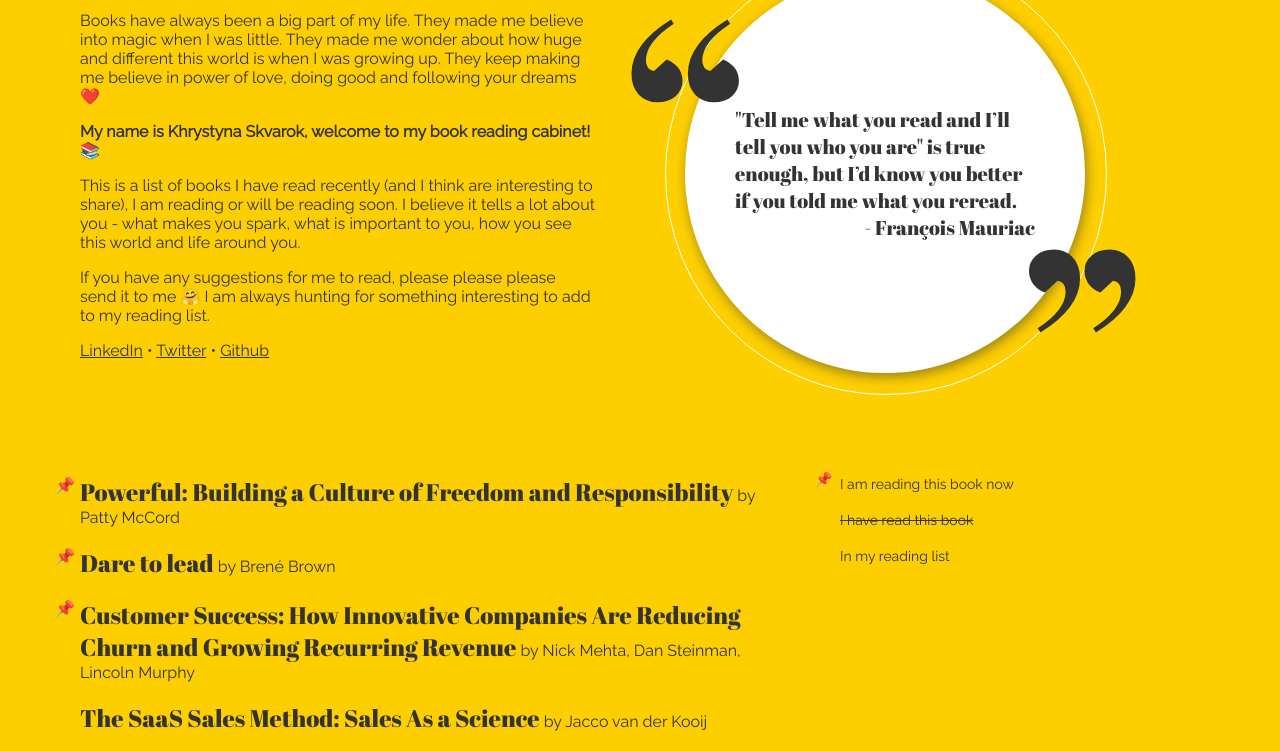
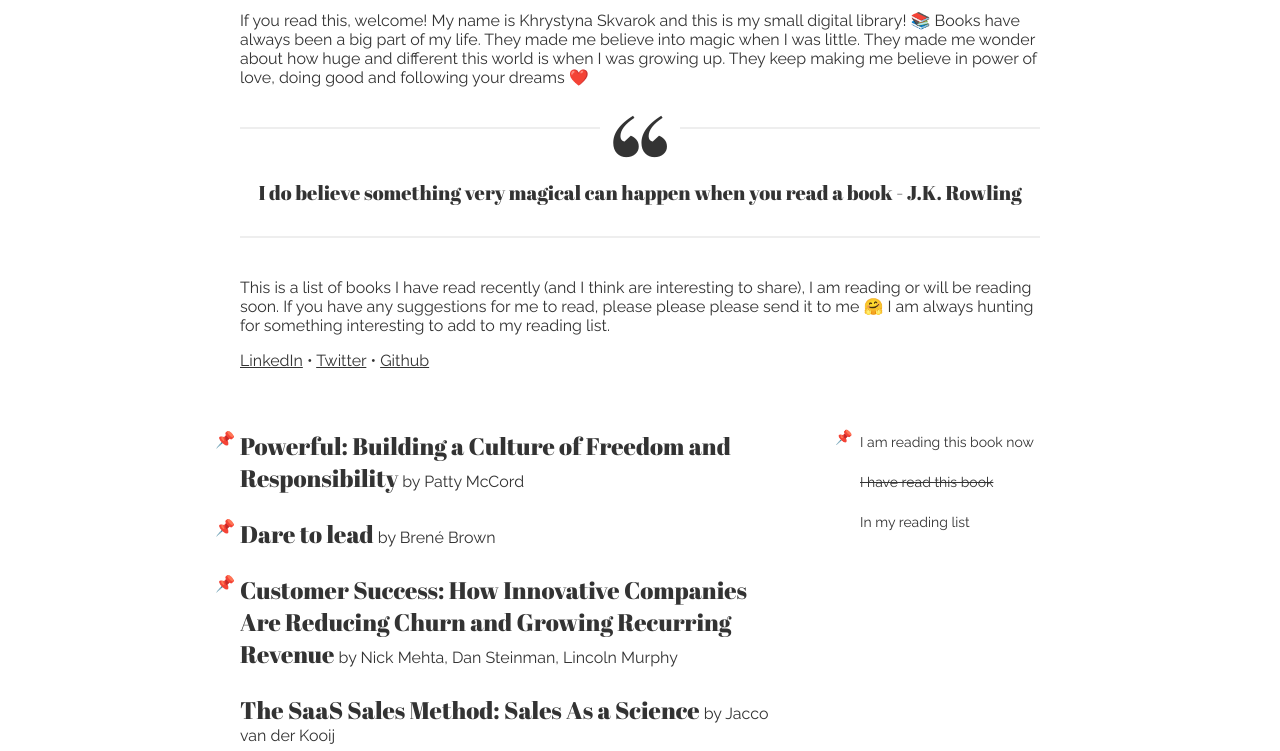
Before and after one commit to Khrystyna/what-i-read, a website: page public/index.html in a window 1280 px wide. Shown: the part 117-868 px from the top of the page. Drawn offline with Linux system fonts and the light colour scheme.

Commit message:
feat: updated theme

```diff
--- a/public/index.html
+++ b/public/index.html
@@ -25,9 +25,11 @@
     <script async src="https://www.googletagmanager.com/gtag/js?id=G-BEBBL7K0P4"></script>
     <script>
       window.dataLayer = window.dataLayer || [];
+
       function gtag() {
         dataLayer.push(arguments);
       }
+
       gtag('js', new Date());
 
       gtag('config', 'G-BEBBL7K0P4');
@@ -37,12 +39,17 @@
         box-sizing: border-box;
       }
 
+      ::selection {
+        color: #333;
+        background: #ffd400;
+      }
+
       html,
       body {
         margin: 0;
         font-family: 'Raleway', sans-serif;
         font-weight: 400;
-        background: #fecf00;
+        background: #fff;
         color: #333;
       }
 
@@ -56,23 +63,38 @@
       }
 
       header {
+        max-width: 800px;
         display: flex;
-        margin: 20px 20px 20px 80px;
+        margin: 20px auto;
         justify-content: space-between;
       }
 
       header > div {
         flex: 1;
-        max-width: 600px;
-        margin-right: 150px;
       }
 
       main {
-        margin: 80px 80px 20px;
+        margin: auto;
+        max-width: 800px;
       }
 
       blockquote q {
         font-style: normal;
+      }
+
+      blockquote:before {
+        content: '\201C';
+        position: absolute;
+        top: 0;
+        left: 50%;
+        display: block;
+        transform: translate(-50%, -50%);
+        background: #fff;
+        width: 5rem;
+        height: 4rem;
+        font-size: 150px;
+        text-align: center;
+        line-height: 1;
       }
 
       blockquote {
@@ -82,45 +104,13 @@
         font-weight: 500;
         font-size: 20px;
         color: #333;
-        width: 400px;
-        height: 400px;
-        border-radius: 100%;
-        box-shadow: 2px 4px 12px #3333337d;
-        display: flex;
-        align-items: flex-end;
-        justify-content: center;
-        padding: 50px;
         background: #fff;
-        flex-direction: column;
-      }
-
-      blockquote:before {
-        content: '';
-        position: absolute;
-        top: -20px;
-        left: -20px;
-        width: 440px;
-        height: 440px;
-        border-radius: 100%;
-        border: 1px solid #fff;
-      }
-
-      blockquote q::before {
-        content: '\201C';
-        position: absolute;
-        top: -44px;
-        left: -67px;
-        font-size: 300px;
-        font-weight: 500;
-      }
-
-      blockquote q::after {
-        content: '\201D';
-        position: absolute;
-        right: -64px;
-        bottom: -182px;
-        font-size: 300px;
-        font-weight: 500;
+        border-width: 2px 0;
+        border-style: solid;
+        border-color: #eee;
+        padding: 2.5em 0 1.5em;
+        margin: 2em 0;
+        text-align: center;
       }
 
       ul {
@@ -129,7 +119,7 @@
 
       li {
         list-style: none;
-        margin: 20px 0;
+        margin: 24px 0;
         position: relative;
       }
 
@@ -150,8 +140,9 @@
       }
 
       .legend {
-        max-width: 200px;
-        width: 200px;
+        max-width: 180px;
+        width: 180px;
+        margin-top: 4px;
         margin-left: 80px;
         text-align: left;
         font-size: 14px;
@@ -187,14 +178,11 @@
 
       @media (max-width: 768px) {
         header {
-          margin: 20px 40px;
-        }
-        header > div {
-          margin-right: 20px;
+          margin: 20px;
         }
 
         main {
-          margin: 20px 40px 20px;
+          margin: 20px;
         }
 
         section {
@@ -203,10 +191,11 @@
 
         .book-list {
           flex-direction: column;
+          margin-left: 20px;
         }
 
-        .quote {
-          display: none;
+        .legend {
+          margin-left: 20px;
         }
       }
     </style>
@@ -216,38 +205,28 @@
     <header>
       <div>
         <h1>What I read</h1>
+
         <p>
-          Books have always been a big part of my life. They made me believe into magic when I was little. They made me
-          wonder about how huge and different this world is when I was growing up. They keep making me believe in power
-          of love, doing good and following your dreams ❤️
+          If you read this, welcome! My name is Khrystyna Skvarok and this is my small digital library! 📚 Books have
+          always been a big part of my life. They made me believe into magic when I was little. They made me wonder
+          about how huge and different this world is when I was growing up. They keep making me believe in power of
+          love, doing good and following your dreams ❤️
         </p>
-        <p>
-          <b>My name is Khrystyna Skvarok, welcome to my book reading cabinet! 📚</b>
-        </p>
+
+        <blockquote cite="J.K. Rowling">
+          I do believe something very magical can happen when you read a book - J.K. Rowling
+        </blockquote>
+
         <p>
           This is a list of books I have read recently (and I think are interesting to share), I am reading or will be
-          reading soon. I believe it tells a lot about you - what makes you spark, what is important to you, how you see
-          this world and life around you.
-        </p>
-        <p>
-          If you have any suggestions for me to read, please please please send it to me 🤗 I am always hunting for
-          something interesting to add to my reading list.
+          reading soon. If you have any suggestions for me to read, please please please send it to me 🤗 I am always
+          hunting for something interesting to add to my reading list.
         </p>
         <p>
           <a href="https://www.linkedin.com/in/khrystyna-skvarok/">LinkedIn</a> &bull;
           <a href="https://twitter.com/barvysta">Twitter</a> &bull; <a href="https://github.com/Khrystyna">Github</a>
         </p>
       </div>
-
-      <section class="quote">
-        <blockquote>
-          <q
-            >"Tell me what you read and I’ll tell you who you are" is true enough, but I’d know you better if you told
-            me what you reread.</q
-          >
-          - François Mauriac
-        </blockquote>
-      </section>
     </header>
     <main>
       <div class="book-list">
```
Also changed, not shown: README.md.
